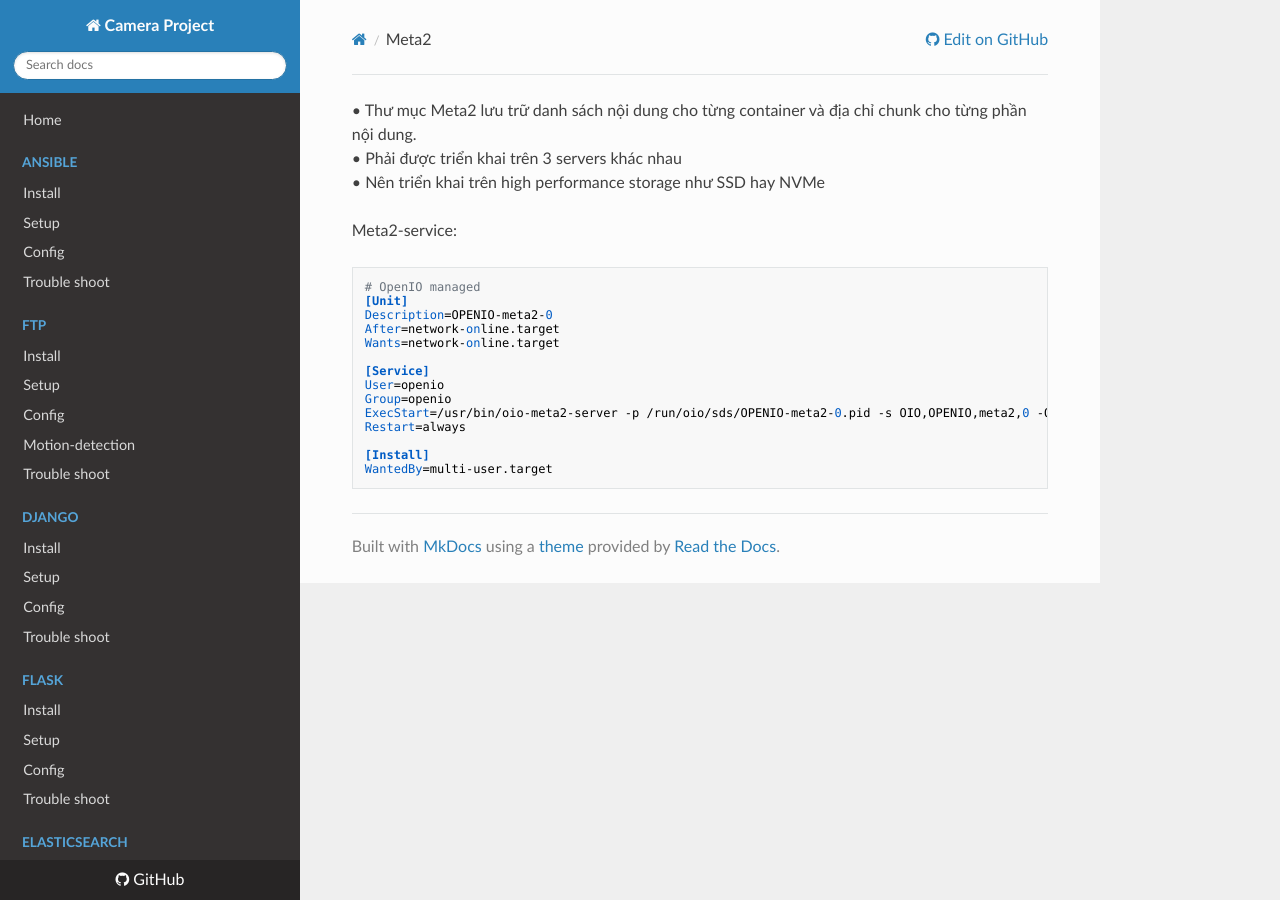
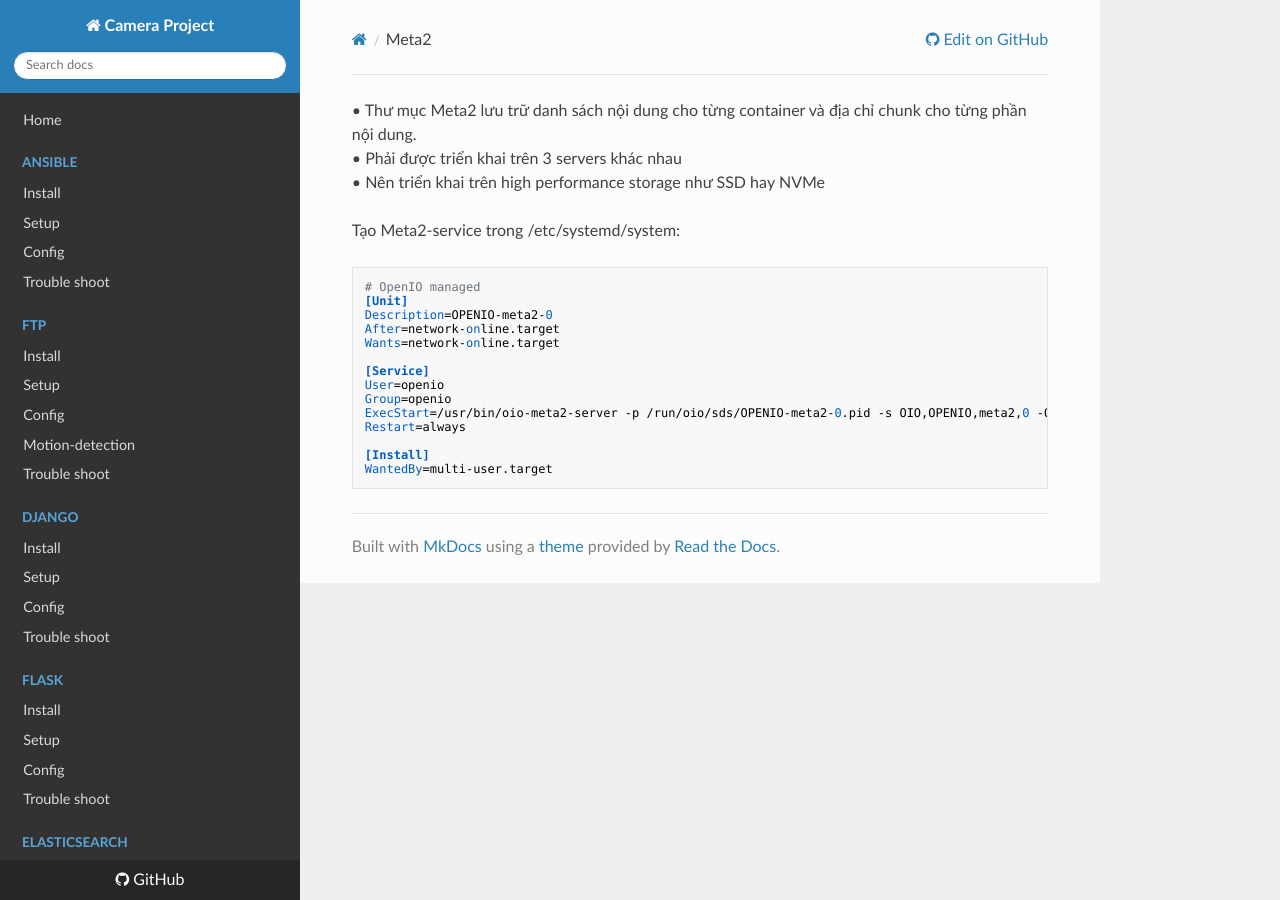
Before and after one commit to rinnerr/camera-docs, an MkDocs documentation site: the page built from docs/openio-sds/directory-services/meta2.md, in a window 1280 px wide. Built offline with MkDocs 1.6.1, drawn with Linux system fonts in a browser that asks for light colours; nearby versions of some CDN libraries.

Commit message:
Update meta2.md

```diff
--- a/docs/openio-sds/directory-services/meta2.md
+++ b/docs/openio-sds/directory-services/meta2.md
@@ -2,7 +2,7 @@
 •   Phải được triển khai trên 3 servers khác nhau
 •	Nên triển khai trên high performance storage như SSD hay NVMe
 
-Meta2-service:
+Tạo Meta2-service trong /etc/systemd/system:
 
     # OpenIO managed
     [Unit]
```
